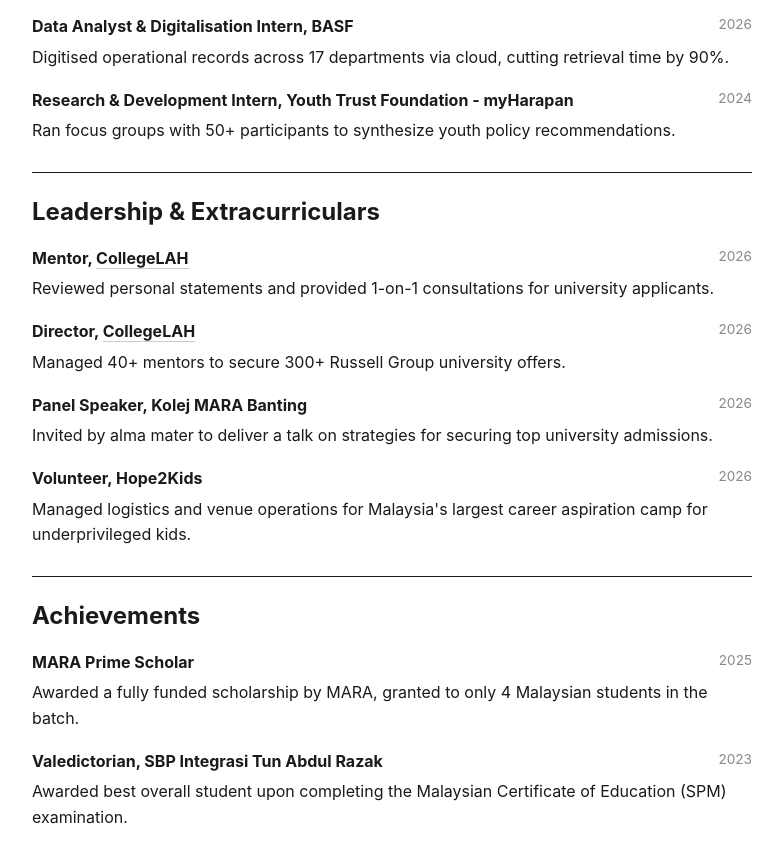
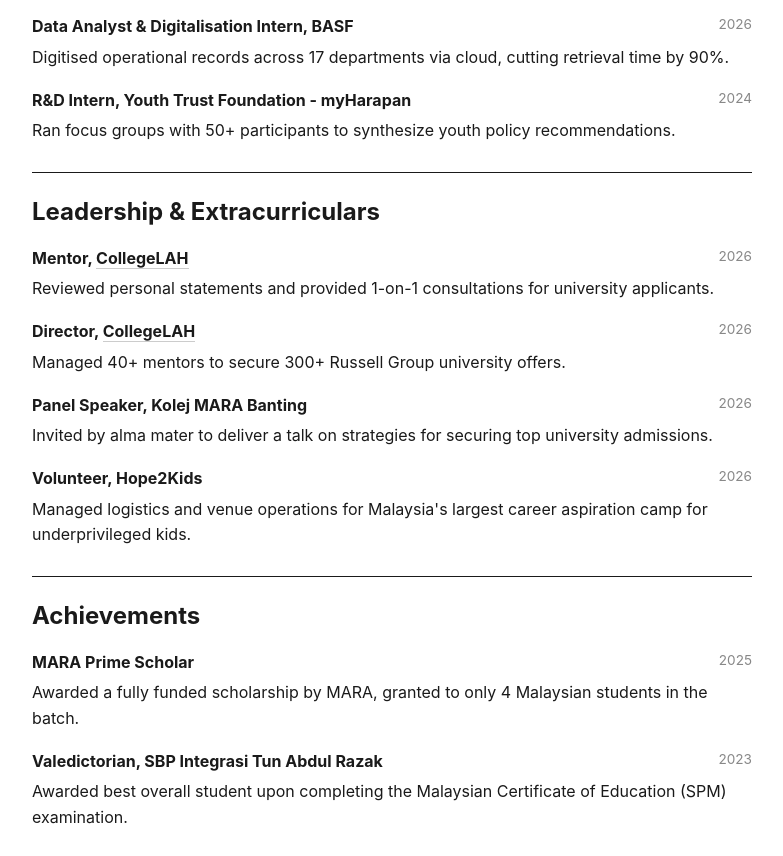
Before and after one commit to syahirl/syahirl.github.io, a plain HTML site: page docs/cv/index.html in a window 1280 px wide. Shown: the part 1139-1995 px from the top of the page, without its empty margins (248-1031 px from the left). Drawn offline with Linux system fonts and the light colour scheme.

Commit message:
Shorten job title for clarity in CV

```diff
--- a/docs/cv/index.html
+++ b/docs/cv/index.html
@@ -102,7 +102,7 @@
       </div>
       <div class="cv-entry">
         <div class="cv-row">
-          <strong>Research &amp; Development Intern, Youth Trust Foundation - myHarapan</strong>
+          <strong>R&amp;D Intern, Youth Trust Foundation - myHarapan</strong>
           <span class="date">2024</span>
         </div>
         <p>Ran focus groups with 50+ participants to synthesize youth policy recommendations.</p>
```
